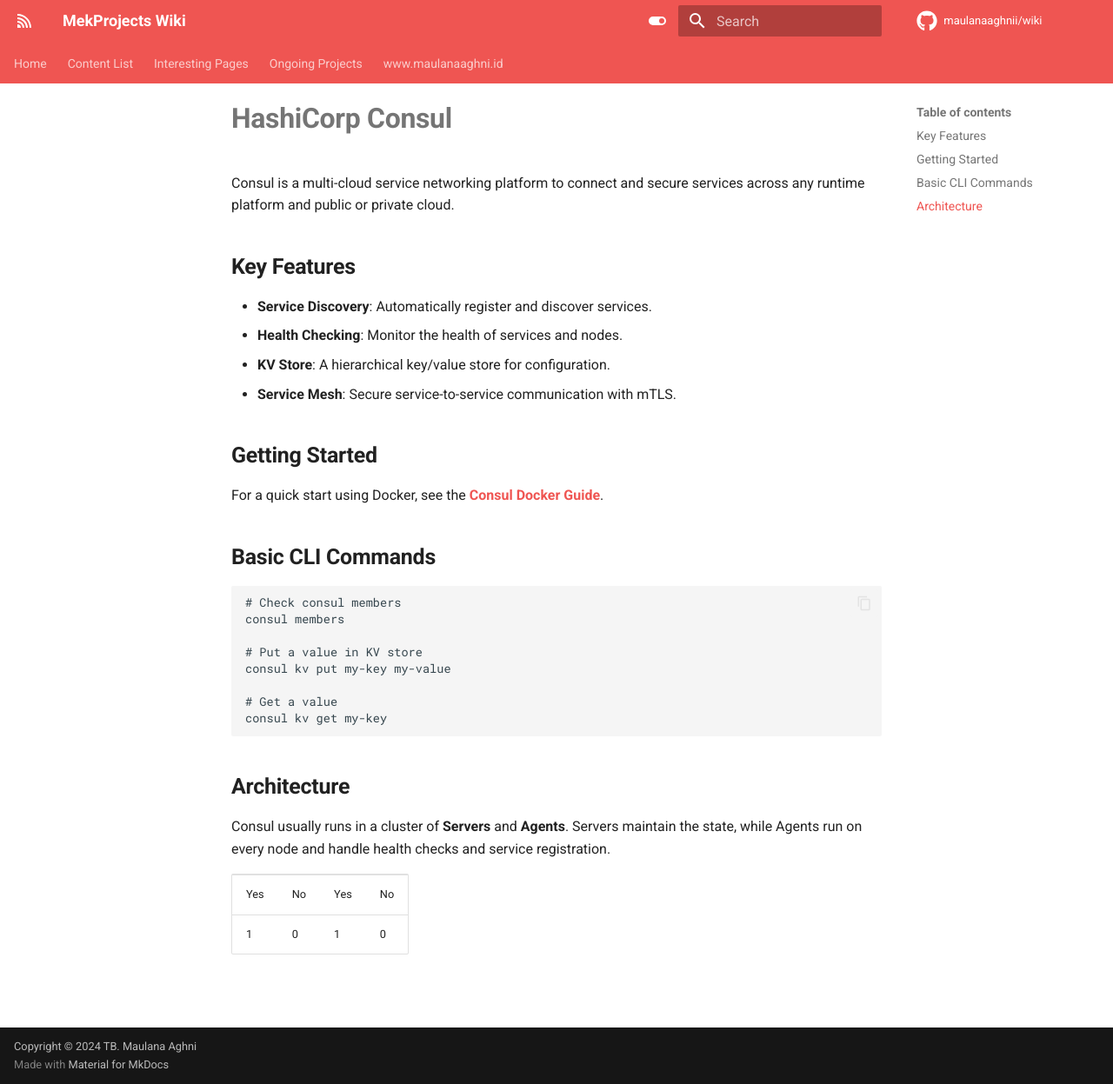
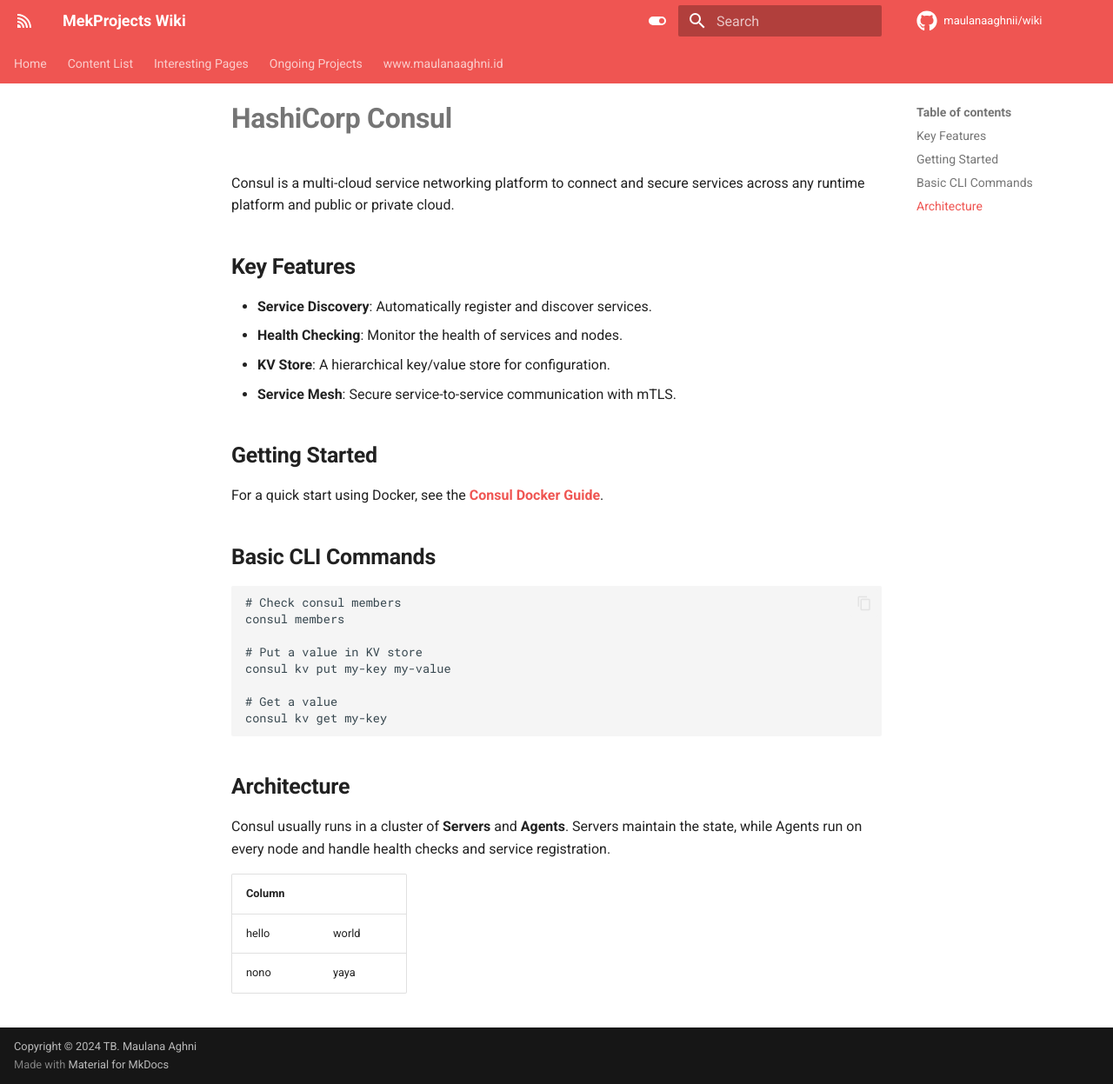
Before and after one commit to maulanaaghnii/wiki, an MkDocs documentation site: the page built from docs/consul.md, in a window 1280 px wide and 1247 px high. Shown: the whole window at 87% size. Built offline with MkDocs 1.6.1 and Material for MkDocs 9.7.7, drawn with Linux system fonts in a browser that asks for light colours; comment, search, counter and statistics services are not loaded.

Commit message:
diff consul

```diff
--- a/docs/consul.md
+++ b/docs/consul.md
@@ -30,4 +30,9 @@
 
 Consul usually runs in a cluster of **Servers** and **Agents**. Servers maintain the state, while Agents run on every node and handle health checks and service registration.
 
-<table><tbody><tr><td>Yes</td><td>No</td><td>Yes</td><td>No</td></tr><tr><td>1</td><td>0</td><td>1</td><td>0</td></tr></tbody></table>
+
+
+| Column | |
+| - | - |
+| hello | world |
+|nono|yaya|
```
